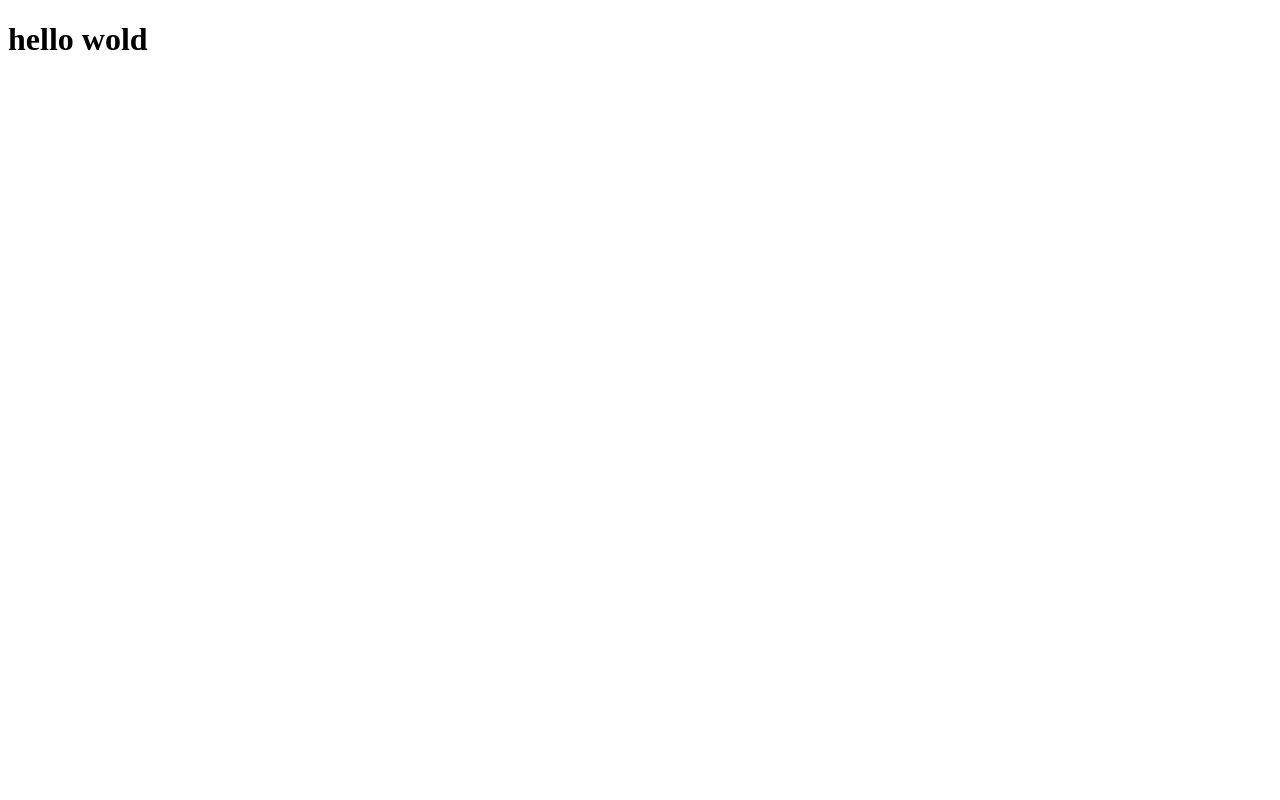
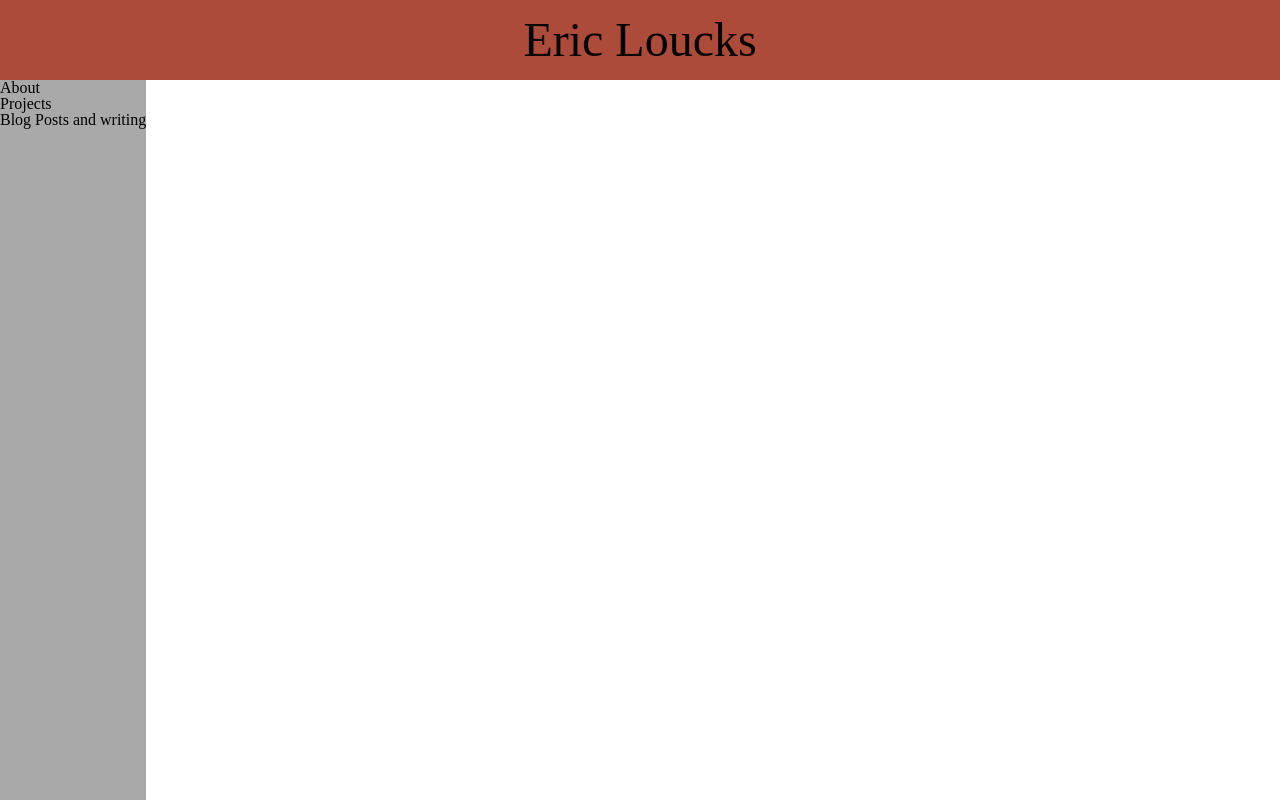
Before and after one commit to EricBot89/portfolio, a React app: page / in a window 1280 px wide. Built offline with nearby package versions, Linux system fonts and the light colour scheme.

Commit message:
styleing

```diff
--- a/package.json
+++ b/package.json
@@ -11,6 +11,7 @@
   "dependencies": {
     "@babel/core": "^7.6.4",
     "@babel/preset-react": "^7.6.3",
+    "axios": "^0.19.0",
     "babel-loader": "^8.0.6",
     "express": "^4.17.1",
     "nodemon": "^1.19.3",
--- a/public/index.css
+++ b/public/index.css
@@ -0,0 +1,19 @@
+.app-body {
+  display: flex;
+  flex-flow: row wrap;
+}
+
+.header {
+  background: #ad4b3b;
+  width: 100vw;
+  height: 10vh;
+  display: flex;
+  align-items: center;
+  justify-content: center;
+  font-size: 6vh;
+}
+
+.sidebar{
+    background: darkgray;
+    height: 90vh;
+}
--- a/public/index.html
+++ b/public/index.html
@@ -2,6 +2,8 @@
 
 <html>
     <head>
+        <link rel="stylesheet" type="text/css" href="./reset.css" />
+        <link rel="stylesheet" type="text/css" href="./index.css" />
         <script src="bundle.js" defer></script>
     </head>
     <body>
--- /dev/null
+++ b/public/reset.css
@@ -0,0 +1,48 @@
+/* http://meyerweb.com/eric/tools/css/reset/
+   v2.0 | 20110126
+   License: none (public domain)
+*/
+
+html, body, div, span, applet, object, iframe,
+h1, h2, h3, h4, h5, h6, p, blockquote, pre,
+a, abbr, acronym, address, big, cite, code,
+del, dfn, em, img, ins, kbd, q, s, samp,
+small, strike, strong, sub, sup, tt, var,
+b, u, i, center,
+dl, dt, dd, ol, ul, li,
+fieldset, form, label, legend,
+table, caption, tbody, tfoot, thead, tr, th, td,
+article, aside, canvas, details, embed,
+figure, figcaption, footer, header, hgroup,
+menu, nav, output, ruby, section, summary,
+time, mark, audio, video {
+	margin: 0;
+	padding: 0;
+	border: 0;
+	font-size: 100%;
+	font: inherit;
+	vertical-align: baseline;
+}
+/* HTML5 display-role reset for older browsers */
+article, aside, details, figcaption, figure,
+footer, header, hgroup, menu, nav, section {
+	display: block;
+}
+body {
+	line-height: 1;
+}
+ol, ul {
+	list-style: none;
+}
+blockquote, q {
+	quotes: none;
+}
+blockquote:before, blockquote:after,
+q:before, q:after {
+	content: '';
+	content: none;
+}
+table {
+	border-collapse: collapse;
+	border-spacing: 0;
+}
--- a/src/comps/App.js
+++ b/src/comps/App.js
@@ -1,7 +1,12 @@
 import React from "react"
+import Sidebar from "./Sidebar"
+import Header from "./Header"
 
 const App = (props) => (
-    <h1>hello wold</h1>
+    <div className="app-body">
+        <Header />
+        <Sidebar />
+    </div>
 )
 
 
--- /dev/null
+++ b/src/comps/Header.js
@@ -0,0 +1,9 @@
+import React from "react";
+
+const Header = props => (
+  <div className="header">
+    <h1> Eric Loucks</h1>
+  </div>
+);
+
+export default Header;
--- a/src/comps/Sidebar.js
+++ b/src/comps/Sidebar.js
@@ -0,0 +1,13 @@
+import React from "react";
+
+const Sidebar = props => (
+  <div className="sidebar">
+    <ul>
+      <li>About</li>
+      <li>Projects</li>
+      <li>Blog Posts and writing</li>
+    </ul>
+  </div>
+);
+
+export default Sidebar;
--- a/src/index.js
+++ b/src/index.js
@@ -1,4 +1,5 @@
 import ReactDom from "react-dom"
+import React from "react"
 import App from "./comps/App"
 
 ReactDom.render(<App/>, document.getElementById("root"))
```
Also changed, not shown: public/bundle.js, 1 other file (tests, documents, lock files or other folders).
